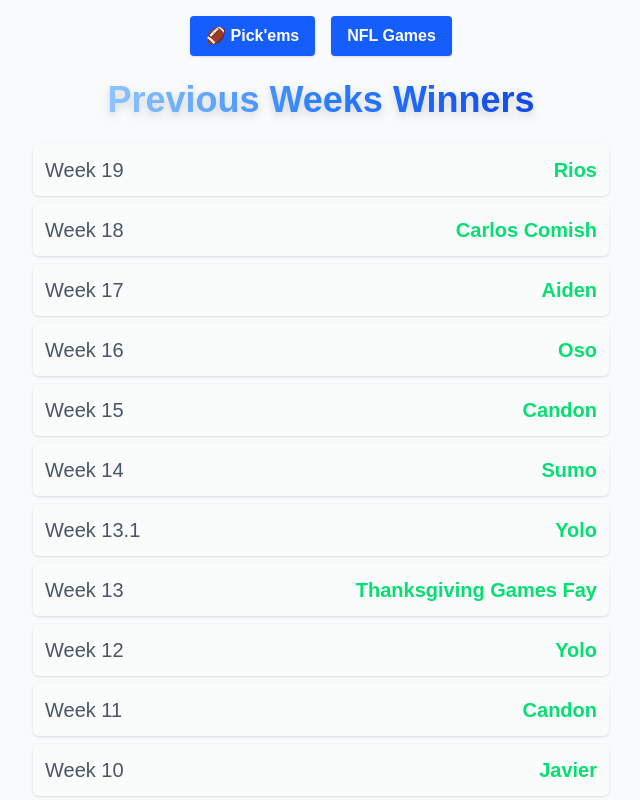
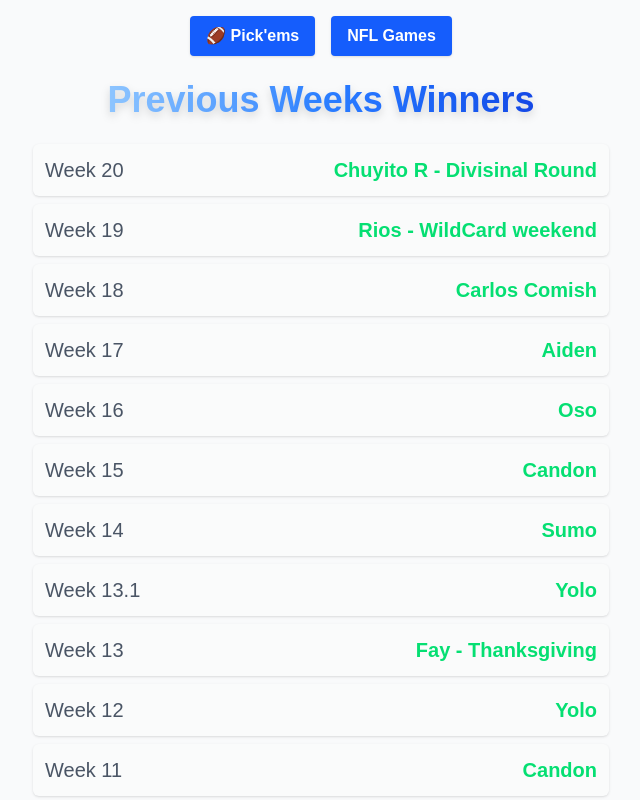
Before and after one commit to CarlosMartinezCM/pickEmTracker, a Next.js app: page /pastWinners in a window 1280 px wide. Shown: the top 800 px of the page, without its empty margins (319-959 px from the left). Built offline with nearby package versions, Linux system fonts and the light colour scheme.

Commit message:
Added the winner for divisional round weekend

```diff
--- a/app/components/PickEmBoard.tsx
+++ b/app/components/PickEmBoard.tsx
@@ -500,7 +500,7 @@ export default function PickemTracker() {
 
   // Here is where you can set the number of players that are the *Top Contenders
   //Set to 1 when ready to display winner, otherwise set to 0 to display nothing******************************* ;) *******************************
-  const winners = useMemo(() => leaderboard.filter((p) => p.rank === 0), [leaderboard]);
+  const winners = useMemo(() => leaderboard.filter((p) => p.rank === 1), [leaderboard]);
 
   return (
     <div id="leaderboard" className="p-8 bg-gray-100 dark:bg-gray-900 min-h-screen space-y-8 transition-colors duration-300">
--- a/app/pastWinners/page.tsx
+++ b/app/pastWinners/page.tsx
@@ -7,14 +7,15 @@ type PreviousWinner = {
 };
 
 const previousWinners: PreviousWinner[] = [
-  { week: 19, winner: "Rios" },
+  { week: 20, winner: "Chuyito R - Divisinal Round" },
+  { week: 19, winner: "Rios - WildCard weekend" },
   { week: 18, winner: "Carlos Comish" },
   { week: 17, winner: "Aiden" },
   { week: 16, winner: "Oso" },
   { week: 15, winner: "Candon" },
   { week: 14, winner: "Sumo" },
   { week: 13.1, winner: "Yolo" },
-  { week: 13, winner: "Thanksgiving_Games_Fay" },
+  { week: 13, winner: "Fay - Thanksgiving" },
   { week: 12, winner: "Yolo" },
   { week: 11, winner: "Candon" },
   { week: 10, winner: "Javier" },
--- a/app/winner/[week]/page.tsx
+++ b/app/winner/[week]/page.tsx
@@ -6,6 +6,7 @@ import Link from "next/link";
 type PreviousWinner = { week: number; winner: string };
 
 const previousWinners: PreviousWinner[] = [
+  { week: 20, winner: "ChuyitoR_DivisionalRound_2025" },
   { week: 19, winner: "Rios_WCW_Playoffs_2025" },
   { week: 18, winner: "CarlosComish_W18_2025" },
   { week: 17, winner: "Aiden_W17_2025" },
```
Also changed, not shown: public/images/ChuyitoR_DivisionalRound_2025.png (added).
